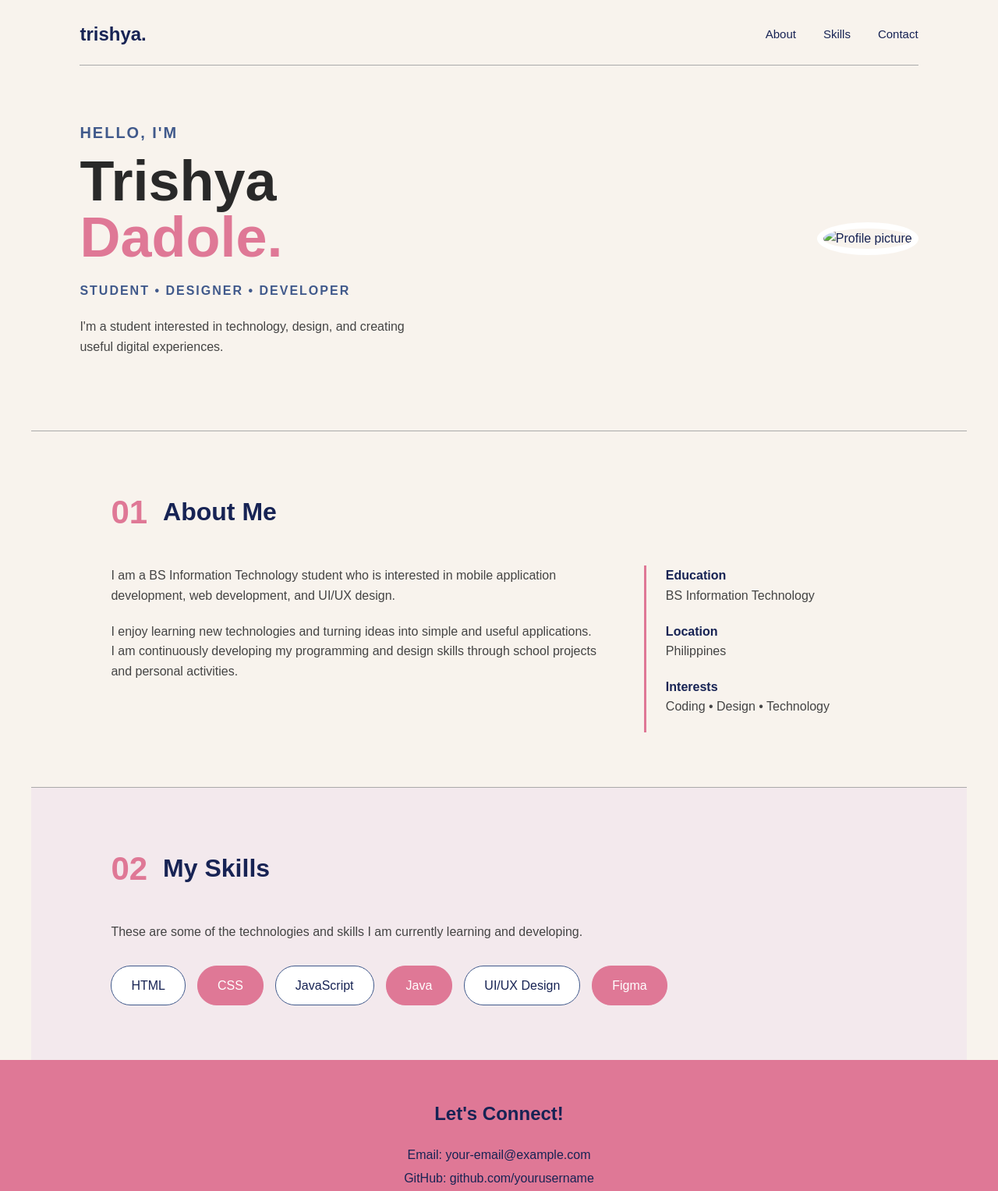
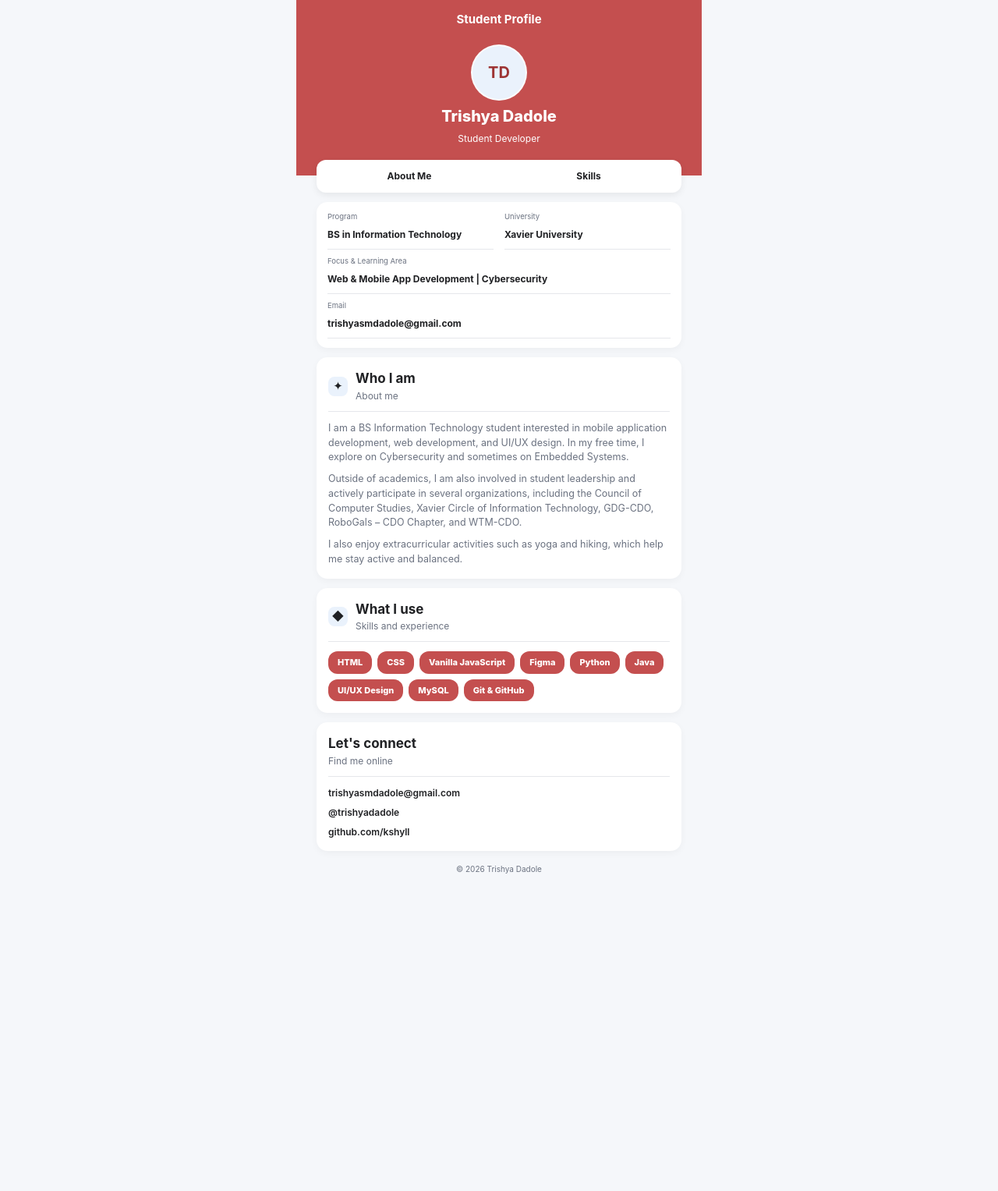
Before and after one commit to kshyll/Dadole-Student-Profile, a website: page www/index.html in a window 1280 px wide. Shown: the top 1527 px of the page at 78% size. After the commit the page ends 1140 px from the top, so only its background shows below. Drawn offline with Linux system fonts and the light colour scheme.

Commit message:
Final Changes HTML & CSS

```diff
--- a/www/index.html
+++ b/www/index.html
@@ -5,164 +5,164 @@
     <meta charset="UTF-8">
     <meta name="viewport" content="width=device-width, initial-scale=1.0">
 
-    <title>Student Profile</title>
+    <title>Trishya Dadole | My Profile</title>
+
     <link rel="stylesheet" href="style.css">
-
 </head>
 
 <body>
-    <header>
-        <nav>
-            <h2>trishya.</h2>
-            <div class="nav-links">
-                <a href="#about">About</a>
-                <a href="#skills">Skills</a>
-                <a href="#contact">Contact</a>
+
+    <div class="app">
+        <div class="topbar">
+            <span class="topbar-title">Student Profile</span>
         </div>
-        </nav>
 
-        <div class="hello">
 
-            <div class="hello-text">
+        <!-- Profile Header -->
+        <div class="profile-header">
 
-                <p class="intro">HELLO, I'M</p>
+            <div class="profile-pic" id="profilePic">
+                TD
+            </div>
 
-                <h1>
-                    Trishya<br>
-                    <span>Dadole.</span>
-                </h1>
+            <div class="profile-name" id="profileName">
+                Trishya Dadole
+            </div>
 
-                <p class="role">
-                    STUDENT • DESIGNER • DEVELOPER
-                </p>
-
-                <p class="description">
-                    I'm a student interested in technology, design,
-                    and creating useful digital experiences.
-                </p>
+            <div class="profile-subtitle" id="profileSubtitle">
+                Student Developer
+            </div>
 
         </div>
 
-            <div class="profile-picture">
+        <nav class="navmenu">
+            <a href="#about">About Me</a>
+            <a href="#skills">Skills</a>
+        </nav>
 
-                <img src="images/profile.jpg" alt="Profile picture">
+        <div class="info-card">
+
+            <div class="info-row">
+
+                <div class="info-item">
+                    <span class="info-label">Program</span>
+                    <span class="info-value">
+                        BS in Information Technology
+                    </span>
+                </div>
+
+                <div class="info-item">
+                    <span class="info-label">University</span>
+                    <span class="info-value">
+                        Xavier University
+                    </span>
+                </div>
+
+                <div class="info-item full">
+                    <span class="info-label">Focus & Learning Area</span>
+                    <span class="info-value">
+                        Web & Mobile App Development | Cybersecurity
+                    </span>
+                </div>
+
+                <div class="info-item full">
+                    <span class="info-label">Email</span>
+                    <span class="info-value">
+                        trishyasmdadole@gmail.com
+                    </span>
+                </div>
 
             </div>
 
         </div>
 
-    </header>
+        <div class="section-card" id="about">
 
-
-    <!-- Main Content -->
-
-    <main id="content">
-
-        <!-- About Section -->
-
-        <section id="about" class="section">
-
-            <div class="section-title">
-
-                <span>01</span>
-                <h2>About Me</h2>
-
+            <div class="section-heading">
+                <span class="section-icon">✦</span>
+                <div>
+                    <div class="section-title">Who I am</div>
+                    <div class="section-subtitle">About me</div>
+                </div>
             </div>
 
             <div class="about-content">
 
-                <div>
-
                 <p>
-                        I am a BS Information Technology student who is
-                        interested in mobile application development,
-                        web development, and UI/UX design.
+                    I am a BS Information Technology student interested in mobile application development,
+                    web development, and UI/UX design. In my free time, I explore on Cybersecurity
+                    and sometimes on Embedded Systems.
                 </p>
 
                 <p>
-                        I enjoy learning new technologies and turning
-                        ideas into simple and useful applications. I am
-                        continuously developing my programming and design
-                        skills through school projects and personal
-                        activities.
-                    </p>
-
-                </div>
-
-                <div class="about-info">
-
-                    <p>
-                        <strong>Education</strong><br>
-                        BS Information Technology
+                    Outside of academics, I am also involved in student leadership and
+                    actively participate in several organizations, including the Council
+                    of Computer Studies, Xavier Circle of Information Technology,
+                    GDG-CDO, RoboGals – CDO Chapter, and WTM-CDO.
                 </p>
 
                 <p>
-                        <strong>Location</strong><br>
-                        Philippines
-                    </p>
-
-                    <p>
-                        <strong>Interests</strong><br>
-                        Coding • Design • Technology
+                    I also enjoy extracurricular activities such as yoga and hiking,
+                    which help me stay active and balanced.
                 </p>
 
             </div>
 
         </div>
 
-        </section>
 
+        <div class="section-card" id="skills">
 
-        <!-- Skills Section -->
+            <div class="section-heading">
+                <span class="section-icon">◆</span>
+                <div>
+                    <div class="section-title">What I use</div>
+                    <div class="section-subtitle">Skills and experience</div>
+                </div>
+            </div>
 
-        <section id="skills" class="section skills-section">
-
-            <div class="section-title">
-
-                <span>02</span>
-                <h2>My Skills</h2>
+            <div class="skills">
+                <span class="skill">HTML</span>
+                <span class="skill">CSS</span>
+                <span class="skill">Vanilla JavaScript</span>
+                <span class="skill">Figma</span>
+                <span class="skill">Python</span>
+                <span class="skill">Java</span>
+                <span class="skill">UI/UX Design</span>
+                <span class="skill">MySQL</span>
+                <span class="skill">Git & GitHub</span>
+            </div>
 
         </div>
 
-            <p class="skill-description">
-                These are some of the technologies and skills I am
-                currently learning and developing.
-            </p>
+        <div class="section-card" id="contact">
 
-            <div class="skills">
-
-                <div class="skill">HTML</div>
-                <div class="skill">CSS</div>
-                <div class="skill">JavaScript</div>
-                <div class="skill">Java</div>
-                <div class="skill">UI/UX Design</div>
-                <div class="skill">Figma</div>
-
+            <div class="section-heading">
+                <div>
+                    <div class="section-title">Let's connect</div>
+                    <div class="section-subtitle">Find me online</div>
+                </div>
             </div>
 
-        </section>
+            <div class="contact-links">
 
-    </main>
+                <a href="mailto:trishyasmdadole@gmail.com">
+                    trishyasmdadole@gmail.com
+                </a>
 
+                <a href="#">
+                    @trishyadadole
+                </a>
 
-    <!-- Footer -->
-
-    <footer id="contact">
-
-        <h2>Let's Connect!</h2>
-
-        <p>Email: your-email@example.com</p>
-
-        <p>GitHub: github.com/yourusername</p>
-
-        <div class="copyright">
-
-            © 2026 Trishya Dadole | All Rights Reserved
-
+                <a href="#">
+                    github.com/kshyll
+                </a>
+            </div>
         </div>
 
-    </footer>
-
+        <p class="copyright">
+            &copy; 2026 Trishya Dadole
+        </p>
+    </div>
 </body>
-
 </html>
--- a/www/style.css
+++ b/www/style.css
@@ -1,239 +1,239 @@
-/* Basic Reset */
 * {
     margin: 0;
     padding: 0;
     box-sizing: border-box;
 }
 
+:root {
+    --red: #c44f4f;
+    --red-dark: #9d3434;
+    --blue-light: #EAF2FC;
+
+    --bg: #F5F7FA;
+    --card: #FFFFFF;
+
+    --ink: #202124;
+    --ink-soft: #6B7280;
+
+    --line: #E5E7EB;
+}
+
 body {
-    font-family: Arial, sans-serif;
-    background-color: #f8f3ed;
-    color: #172354;
-    line-height: 1.6;
+    font-family: -apple-system, 'Segoe UI', Arial, sans-serif;
+    background-color: var(--bg);
+    color: var(--ink);
+    line-height: 1.5;
+}
+
+.app {
+    max-width: 460px;
+    margin: 0 auto;
+    min-height: 100vh;
+}
+
+.topbar {
+    background: var(--red);
+    text-align: center;
+    padding: 12px;
+}
+
+.topbar-title {
+    color: white;
+    font-size: 15px;
+    font-weight: 700;
+}
+
+.profile-header {
+    background: var(--red);
+    padding: 8px 5% 38px;
+    display: flex;
+    flex-direction: column;
+    align-items: center;
+    text-align: center;
+    gap: 5px;
+}
+
+.profile-pic {
+    width: 64px;
+    height: 64px;
+    border-radius: 50%;
+    background: var(--blue-light);
+    color: var(--red-dark);
+    display: flex;
+    align-items: center;
+    justify-content: center;
+    font-size: 20px;
+    font-weight: 700;
+    border: 2px solid rgba(255, 255, 255, 0.8);
+}
+
+.profile-name {
+    color: white;
+    font-size: 20px;
+    font-weight: 800;
+}
+
+.profile-subtitle {
+    color: rgb(255, 255, 255);
+    font-size: 12px;
+}
+
+.navmenu {
+    display: flex;
+    background: white;
+    margin: -20px 5% 12px;
+    border-radius: 12px;
+    padding: 4px;
+    box-shadow: 0 3px 10px rgba(0, 0, 0, 0.07);
+}
+
+.navmenu a {
+    flex: 1;
+    text-align: center;
+    padding: 8px;
+    border-radius: 9px;
+    text-decoration: none;
+    color: var(--ink);
+    font-size: 12px;
+    font-weight: 700;
+}
+
+.navmenu a:hover {
+    background: var(--red-light);
+    color: var(--red-dark);
+}
+
+.info-card {
+    background: var(--card);
+    border-radius: 14px;
+    margin: 0 5% 12px;
+    padding: 12px 14px;
+    box-shadow: 0 3px 10px rgba(0, 0, 0, 0.04);
+}
+
+.info-row {
+    display: grid;
+    grid-template-columns: 1fr 1fr;
+    gap: 8px 14px;
+}
+
+.info-item {
+    padding-bottom: 8px;
+
+    border-bottom: 1px solid var(--line);
+}
+
+.info-item.full {
+    grid-column: 1 / -1;
+}
+
+.info-label {
+    display: block;
+    font-size: 9.5px;
+    color: var(--ink-soft);
+    margin-bottom: 2px;
+}
+
+.info-value {
+    font-size: 12px;
+    font-weight: 700;
+}
+
+.section-card {
+    background: var(--card);
+    border-radius: 14px;
+    margin: 0 5% 12px;
+    padding: 15px;
+    box-shadow: 0 3px 10px rgba(0, 0, 0, 0.04);
 }
 
 
-/* Navigation */
-header {
-    padding: 25px 8%;
+.section-heading {
+    display: flex;
+    align-items: center;
+    gap: 10px;
+    margin-bottom: 12px;
+    padding-bottom: 10px;
+    border-bottom: 1px solid var(--line);
 }
 
-nav {
+.section-icon {
+    width: 25px;
+    height: 25px;
     display: flex;
-    justify-content: space-between;
     align-items: center;
-    border-bottom: 1px solid #aaa;
-    padding-bottom: 20px;
-}
-
-nav h2 {
-    font-size: 24px;
-}
-
-.nav-links {
-    display: flex;
-    gap: 35px;
-}
-
-.nav-links a {
-    color: #172354;
-    text-decoration: none;
+    justify-content: center;
+    border-radius: 8px;
+    background: var(--blue-light);
+    color: var(--ink);
     font-size: 15px;
 }
 
-.nav-links a:hover {
-    color: #df7896;
+.section-title {
+    font-size: 17px;
+    font-weight: 700;
+    color: var(--ink);
 }
 
-
-/* hello, i'm */
-.hello {
-    display: flex;
-    justify-content: space-between;
-    align-items: center;
-    max-width: 1100px;
-    margin: 70px auto;
-    gap: 50px;
-}
-
-.hello-text {
-    max-width: 550px;
-}
-
-.intro {
-    color: #40598b;
-    font-weight: bold;
-    font-size: 20px;
-    letter-spacing: 2px;
-}
-
-h1 {
-    font-size: 72px;
-    line-height: 1;
-    margin: 10px 0 20px;
-    color: #292929;
-}
-
-h1 span {
-    color: #df7896;
-}
-
-.role {
-    color: #40598b;
-    font-weight: bold;
-    letter-spacing: 2px;
-    margin-bottom: 20px;
-}
-
-.description {
-    max-width: 450px;
-    color: #444;
-}
-
-
-/* Profile Picture */
-.profile-picture img {
-    width: 330px;
-    height: 330px;
-    object-fit: cover;
-    border-radius: 50%;
-    border: 8px solid white;
-}
-
-
-/* General Sections */
-.section {
-    padding: 70px 8%;
-    border-top: 1px solid #aaa;
-    max-width: 1200px;
-    margin: auto;
-}
-
-.section-title {
-    display: flex;
-    align-items: center;
-    gap: 20px;
-    margin-bottom: 35px;
-}
-
-.section-title span {
-    font-size: 42px;
-    color: #df7896;
-    font-weight: bold;
-}
-
-.section-title h2 {
-    font-size: 32px;
-}
-
-
-/* About */
-.about-content {
-    display: grid;
-    grid-template-columns: 2fr 1fr;
-    gap: 60px;
+.section-subtitle {
+    font-size: 12px;
+    color: var(--ink-soft);
 }
 
 .about-content p {
-    margin-bottom: 20px;
-    color: #444;
+    font-size: 12.5px;
+    color: var(--ink-soft);
+    margin-bottom: 9px;
 }
 
-.about-info {
-    border-left: 3px solid #df7896;
-    padding-left: 25px;
-}
-
-.about-info strong {
-    color: #172354;
-}
-
-
-/* Skills */
-.skills-section {
-    background-color: #f3e9ed;
-}
-
-.skill-description {
-    color: #444;
-    margin-bottom: 30px;
+.about-content p:last-child {
+    margin-bottom: 0;
 }
 
 .skills {
     display: flex;
     flex-wrap: wrap;
-    gap: 15px;
+    gap: 7px;
 }
 
 .skill {
-    padding: 12px 25px;
-    border: 1px solid #40598b;
-    border-radius: 25px;
-    color: #172354;
-    background-color: white;
+    padding: 6px 12px;
+    border-radius: 12px;
+    background: var(--red);
+    color: var(--card);
+    font-size: 11px;
+    font-weight: 800;
 }
 
-.skill:nth-child(even) {
-    background-color: #df7896;
-    border-color: #df7896;
-    color: white;
+.contact-links {
+    display: flex;
+    flex-direction: column;
+    gap: 7px;
 }
 
-
-/* Footer */
-footer {
-    text-align: center;
-    background-color: #df7896;
-    color: #172354;
-    padding: 50px 8% 20px;
-}
-
-footer h2 {
-    margin-bottom: 20px;
-}
-
-footer p {
-    margin: 5px;
+.contact-links a {
+    color: var(--blue);
+    text-decoration: none;
+    font-size: 12px;
+    font-weight: 600;
 }
 
 .copyright {
-    margin-top: 40px;
-    padding-top: 20px;
-    border-top: 1px solid #888;
-    font-size: 14px;
+    text-align: center;
+    font-size: 10px;
+    color: var(--ink-soft);
+    padding: 4px 5% 18px;
 }
 
-
-/* Mobile */
-@media (max-width: 700px) {
-
-    nav {
-        flex-direction: column;
-        gap: 15px;
+@media (min-width: 640px) {
+    .app {
+        max-width: 520px;
     }
-
-    .hero {
-        flex-direction: column;
-        text-align: center;
-        margin: 50px auto;
+    .profile-pic {
+        width: 72px;
+        height: 72px;
     }
-
-    h1 {
-        font-size: 55px;
-    }
-
-    .profile-picture img {
-        width: 250px;
-        height: 250px;
-    }
-
-    .about-content {
-        grid-template-columns: 1fr;
-    }
-
-    .about-info {
-        border-left: none;
-        border-top: 3px solid #df7896;
-        padding: 20px 0;
+    .profile-name {
+        font-size: 20px;
     }
 }
```
Lines whose indentation alone changed are shown as unchanged.
